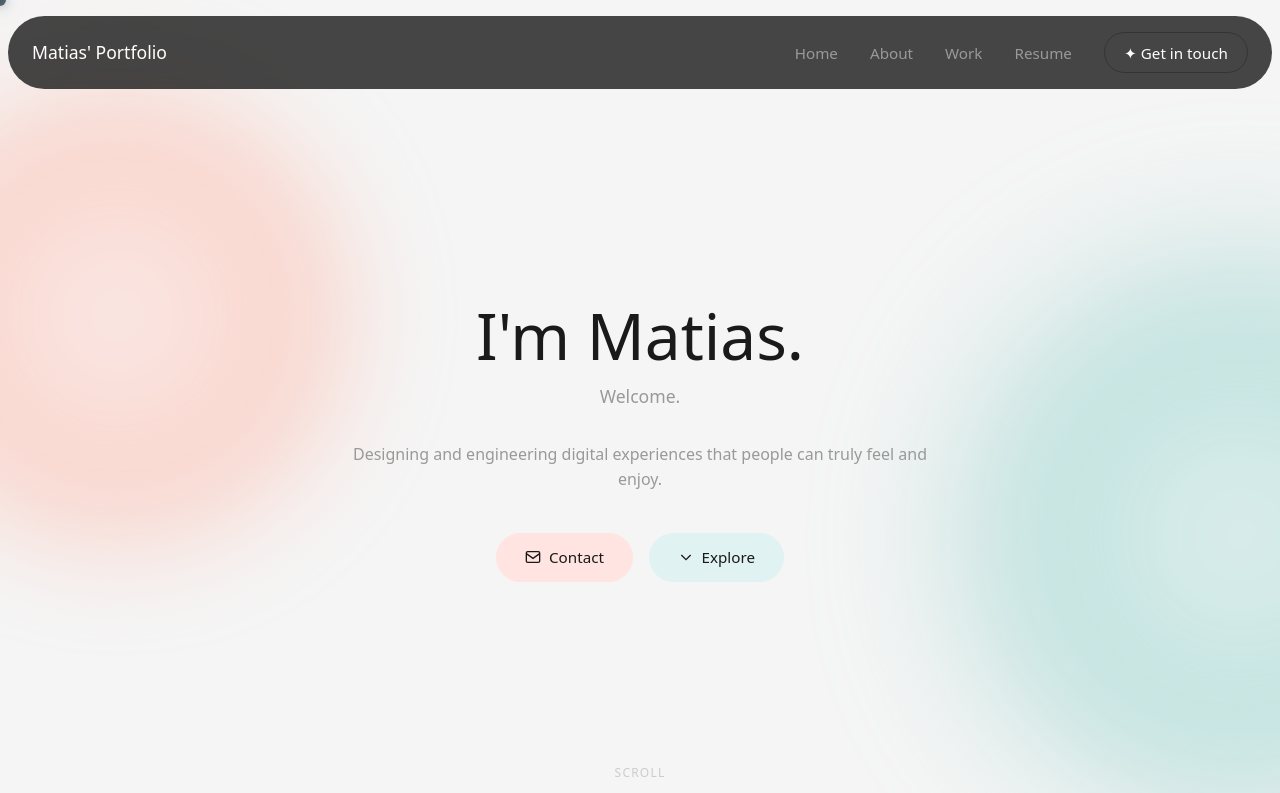
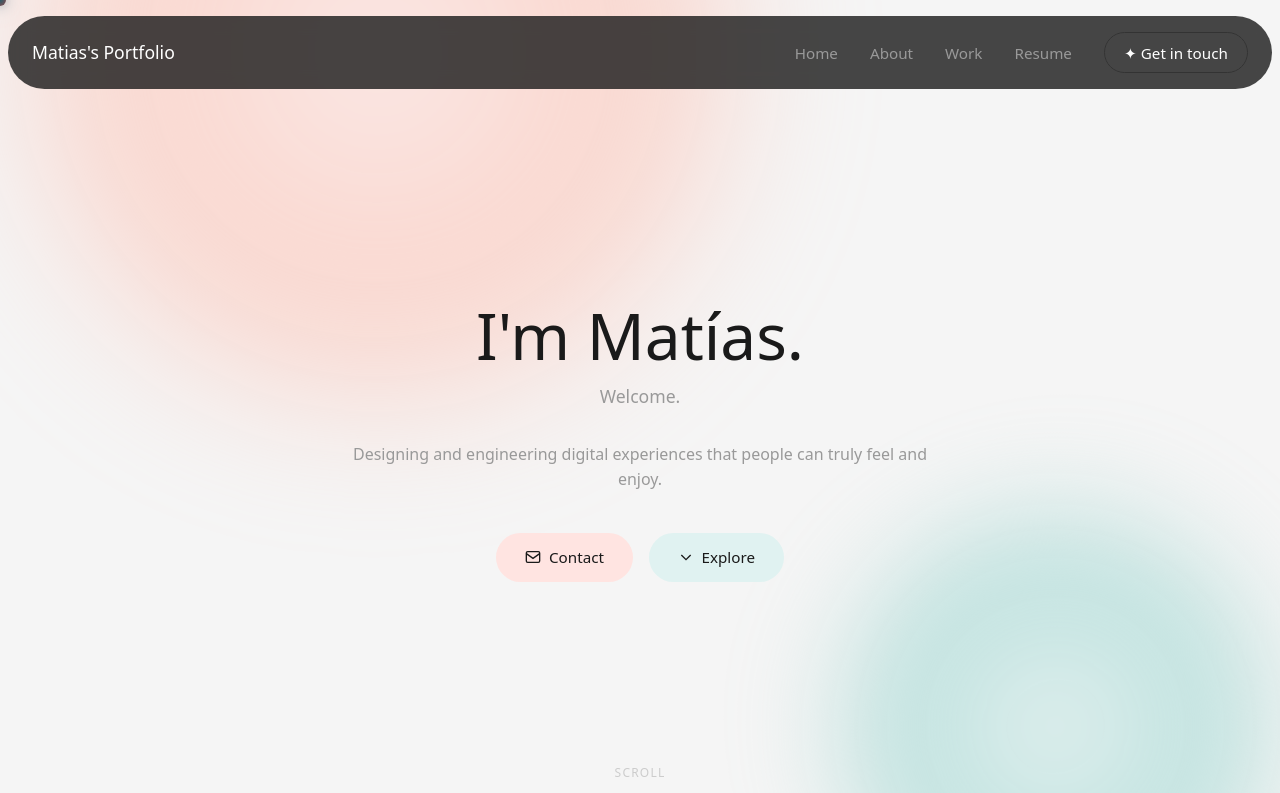
Before and after one commit to MatiiiBL/myportfolio, a React (Vite) app: page / in a window 1280 px wide. Shown: the top 793 px of the page. Built offline with nearby package versions, Linux system fonts and the light colour scheme.

Commit message:
Increased the Speed of the animations

```diff
--- a/src/App.css
+++ b/src/App.css
@@ -33,7 +33,7 @@
   background: radial-gradient(circle, #ffe4e1 0%, #ffb4a2 50%, transparent 100%);
   top: -100px;
   left: -100px;
-  animation: float 12s ease-in-out infinite;
+  animation: float 5s ease-in-out infinite;
 }
 
 .hero-section::after {
@@ -42,7 +42,7 @@
   background: radial-gradient(circle, #e0f2f1 0%, #80cbc4 50%, transparent 100%);
   bottom: -50px;
   right: -50px;
-  animation: float 9s ease-in-out infinite reverse;
+  animation: float 4s ease-in-out infinite reverse;
 }
 
 @keyframes float {
--- a/src/App.jsx
+++ b/src/App.jsx
@@ -11,7 +11,7 @@ function App() {
       <Toolbar />
       <main className="hero-section">
         <div className="hero-content">
-          <h1 className="hero-title">I'm Matias.</h1>
+          <h1 className="hero-title">I'm Matías.</h1>
           <p className="hero-subtitle">Welcome.</p>
           <p className="hero-description">
             Designing and engineering digital experiences that people can truly feel and enjoy.
--- a/src/ProjectsSection.css
+++ b/src/ProjectsSection.css
@@ -29,7 +29,7 @@
   background: radial-gradient(circle, #fff4e6 0%, #ffd89b 50%, transparent 100%);
   top: 10%;
   right: -150px;
-  animation: floatSlow 16s ease-in-out infinite;
+  animation: floatSlow 6s ease-in-out infinite;
 }
 
 .projects-section::after {
@@ -38,7 +38,7 @@
   background: radial-gradient(circle, #e8f5e9 0%, #a5d6a7 50%, transparent 100%);
   bottom: 20%;
   left: -120px;
-  animation: floatSlow 19s ease-in-out infinite reverse;
+  animation: floatSlow 7s ease-in-out infinite reverse;
 }
 
 @keyframes floatSlow {
--- a/src/Toolbar.jsx
+++ b/src/Toolbar.jsx
@@ -31,7 +31,7 @@ export default function Toolbar() {
 
   return (
     <nav className={`toolbar ${!isVisible ? 'toolbar-hidden' : ''}`}>
-      <div className="toolbar-logo">Matias' Portfolio</div>
+      <div className="toolbar-logo">Matias's Portfolio</div>
       <ul className="toolbar-links">
         <li><a href="#home">Home</a></li>
         <li><a href="#about">About</a></li>
```
